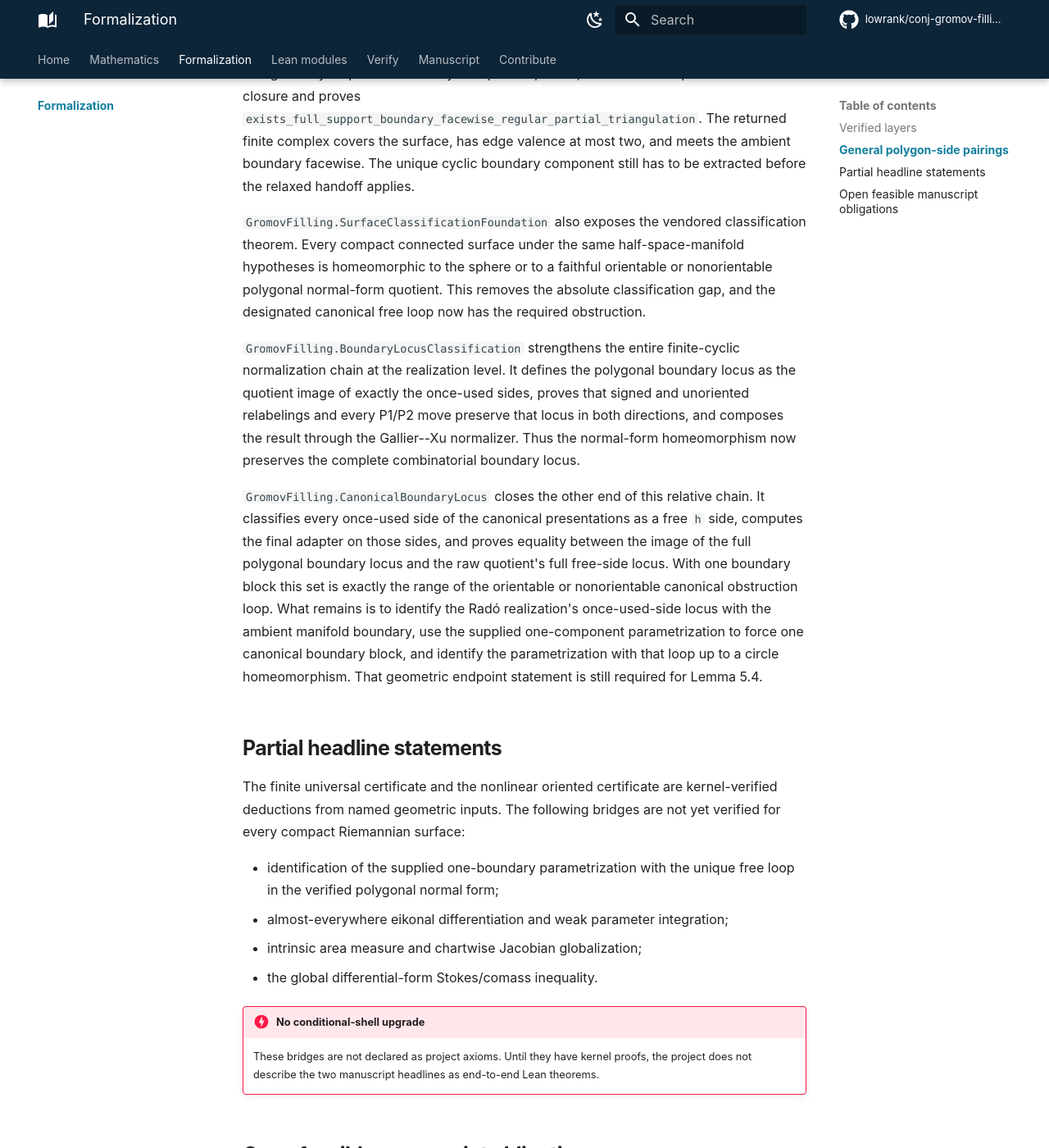
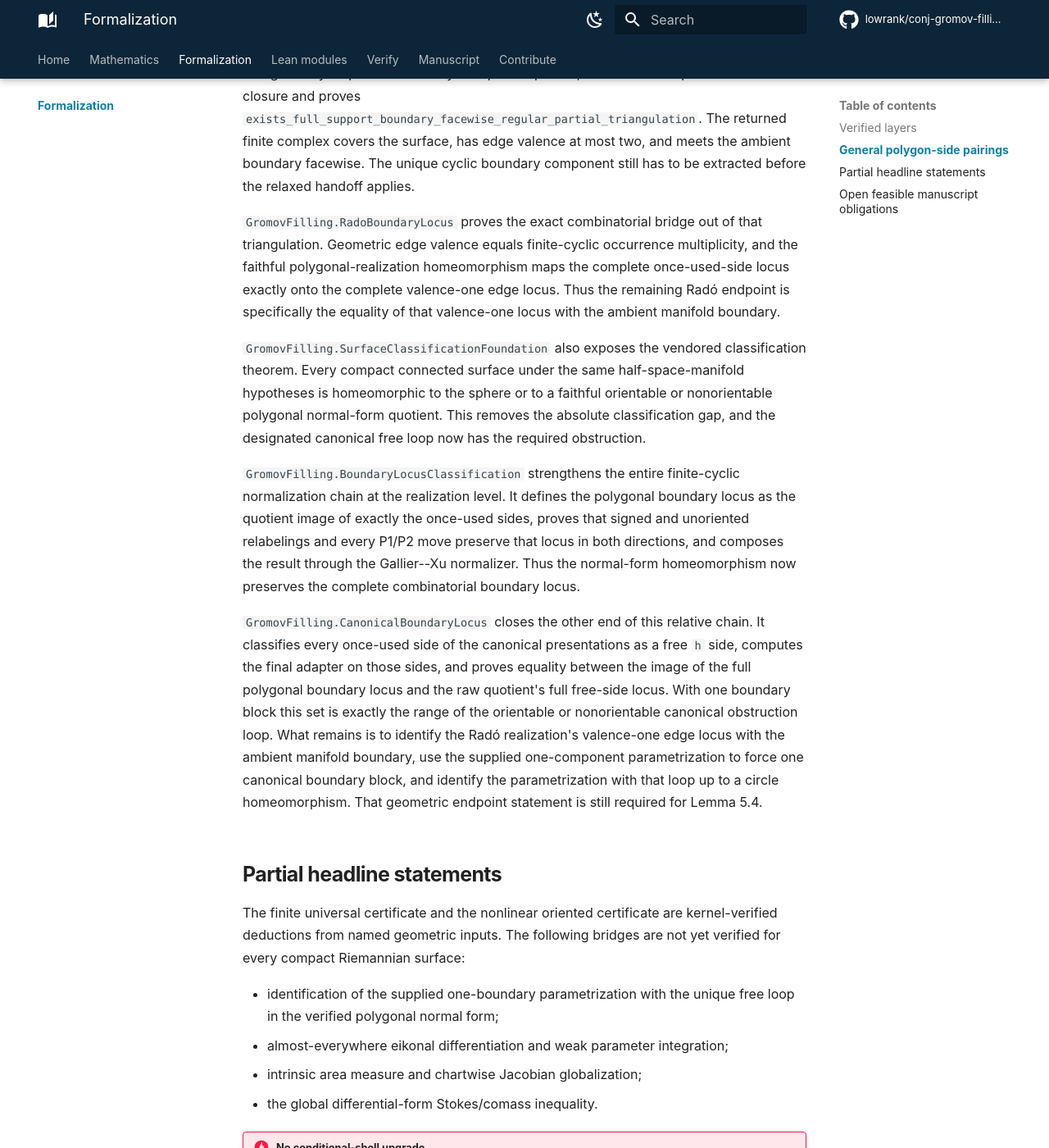
Before and after one commit to lowrank/gromov-filling-lower-bound, an MkDocs documentation site: the page built from docs/formalization.md, in a window 1280 px wide and 1400 px high, scrolled down 2623 px. Shown: the whole window at 82% size. Built offline with MkDocs 1.6.1 and Material for MkDocs 9.7.7, drawn with Linux system fonts in a browser that asks for light colours; comment, search, counter and statistics services are not loaded.

Commit message:
Lemma 5.4: identify cyclic locus with valence-one edges

```diff
--- a/docs/formalization.md
+++ b/docs/formalization.md
@@ -93,6 +93,13 @@ returned finite complex covers the surface, has edge valence at most two, and
 meets the ambient boundary facewise. The unique cyclic boundary component
 still has to be extracted before the relaxed handoff applies.
 
+`GromovFilling.RadoBoundaryLocus` proves the exact combinatorial bridge out of
+that triangulation. Geometric edge valence equals finite-cyclic occurrence
+multiplicity, and the faithful polygonal-realization homeomorphism maps the
+complete once-used-side locus exactly onto the complete valence-one edge
+locus. Thus the remaining Radó endpoint is specifically the equality of that
+valence-one locus with the ambient manifold boundary.
+
 `GromovFilling.SurfaceClassificationFoundation` also exposes the vendored
 classification theorem. Every compact connected surface under the same
 half-space-manifold hypotheses is homeomorphic to the sphere or to a faithful
@@ -114,7 +121,7 @@ free `h` side, computes the final adapter on those sides, and proves equality
 between the image of the full polygonal boundary locus and the raw quotient's
 full free-side locus. With one boundary block this set is exactly the range of
 the orientable or nonorientable canonical obstruction loop. What remains is to
-identify the Radó realization's once-used-side locus with the ambient manifold
+identify the Radó realization's valence-one edge locus with the ambient manifold
 boundary, use the supplied one-component parametrization to force one
 canonical boundary block, and identify the parametrization with that loop up
 to a circle homeomorphism. That geometric endpoint statement is still
```
Also changed, not shown: FORMALIZATION.md (+6 -3 lines), README.md (+1 -1 lines), docs/index.md (+1 -1 lines), docs/modules.md (+1 -1 lines), 3 other files.
